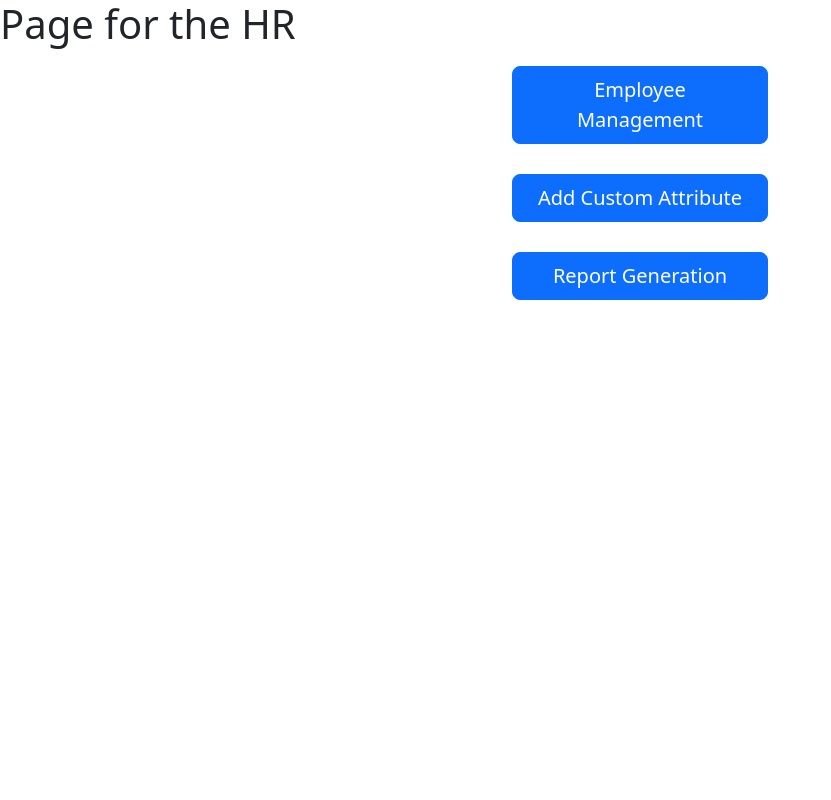
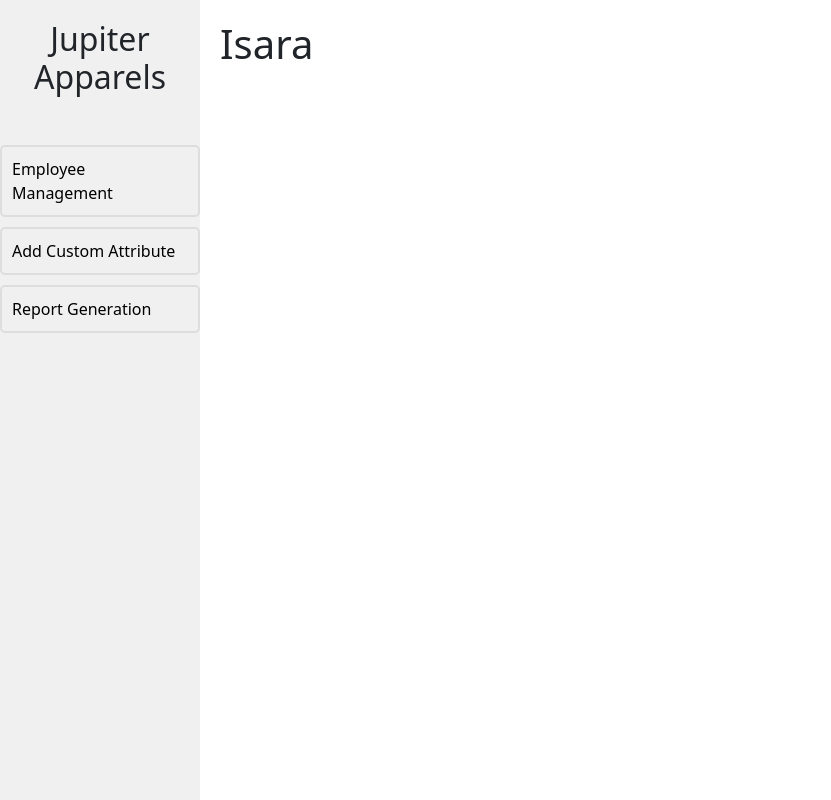
Before and after one commit to HarithaMihimal/HRMS-Project, a React (Vite) app in the folder WebApp/client/: page /PageHR/1 in a window 1280 px wide. Shown: the whole page, without its empty margins (0-831 px from the left). Built offline with nearby package versions, Linux system fonts and the light colour scheme.

Commit message:
Added a side bar

```diff
--- a/WebApp/client/package.json
+++ b/WebApp/client/package.json
@@ -10,6 +10,7 @@
     "preview": "vite preview"
   },
   "dependencies": {
+    "@tremor/react": "^3.10.0",
     "axios": "^1.5.1",
     "bootstrap": "^5.3.2",
     "date-fns": "^2.30.0",
--- a/WebApp/client/src/PageHR.jsx
+++ b/WebApp/client/src/PageHR.jsx
@@ -1,40 +1,44 @@
 import React from 'react';
-import { useNavigate } from 'react-router-dom';
+import { useNavigate, NavLink, Outlet } from 'react-router-dom';
 import { useParams } from 'react-router-dom';
+import './styles/PageHR.css'; // Import the CSS file
 
 function PageHR() {
   const { id_to_transfer } = useParams();
   console.log('id_to_transfer in PageHR:', id_to_transfer);
   const navigate = useNavigate(); // Define the navigate function
 
-  // Handler for the "Leave Request" button click
-  const handleLeaveRequestClick_1 = () => {
-    navigate(`/PageHR/${id_to_transfer}/EmployeeManagement`);
-  };
-  const handleLeaveRequestClick_2 = () => {
-    navigate(`/PageHR/${id_to_transfer}/AddCustom`);
-  };
-  const handleLeaveRequestClick_3 = () => {
-    navigate(`/PageHR/${id_to_transfer}/ReportGenaration`);
+  // Handler for the sidebar navigation
+  const handleSidebarLinkClick = (path) => {
+    navigate(path);
   };
 
   return (
-    <div>
-      <h1>Page for the HR</h1>
-      <div className="d-flex justify-content-center">
-        <button type="button" className="btn btn-primary btn-lg custom-button" onClick={handleLeaveRequestClick_1}>
-          Employee Management
-        </button>
+    <div className="page-container">
+      <div className="sidebar">
+      <div style={{ marginTop: '20px',marginBottom:'40px',display: 'flex',alignItems: 'center',textAlign: 'center' }}>
+        <h2>Jupiter Apparels</h2></div>
+        <ul>
+          <li>
+            <NavLink to={`/PageHR/${id_to_transfer}/EmployeeManagement`} activeClassName="active-link">
+              Employee Management
+            </NavLink>
+          </li>
+          <li>
+            <NavLink to={`/PageHR/${id_to_transfer}/AddCustom`} activeClassName="active-link">
+              Add Custom Attribute
+            </NavLink>
+          </li>
+          <li>
+            <NavLink to={`/PageHR/${id_to_transfer}/ReportGenaration`} activeClassName="active-link">
+              Report Generation
+            </NavLink>
+          </li>
+        </ul>
       </div>
-      <div className="d-flex justify-content-center">
-        <button type="button" className="btn btn-primary btn-lg custom-button" onClick={handleLeaveRequestClick_2}>
-          Add Custom Attribute
-        </button>
-      </div>
-      <div className="d-flex justify-content-center">
-        <button type="button" className="btn btn-primary btn-lg custom-button" onClick={handleLeaveRequestClick_3}>
-          Report Generation
-        </button>
+      <div className="content">
+        <h1>Isara</h1>
+        <Outlet />
       </div>
     </div>
   );
--- /dev/null
+++ b/WebApp/client/src/styles/PageHR.css
@@ -0,0 +1,62 @@
+
+  .sidebar ul {
+    list-style: none;
+    padding: 0;
+  }
+
+  .sidebar ul li {
+    margin-bottom: 10px;
+  }
+
+  .sidebar ul li a {
+    text-decoration: none;
+    color: #000;
+    display: block;
+    padding: 10px;
+  }
+
+  .sidebar ul li a.active-link {
+    font-weight: bold;
+  }
+
+  .content {
+    flex: 1;
+    padding: 20px;
+    display: flex;
+    flex-direction: column;
+    align-items: flex-start;
+  }
+
+  .content h1 {
+    margin-bottom: 20px;
+  }
+
+  .page-container {
+    display: flex;
+    height: 100vh;
+  }
+
+  .sidebar {
+    width: 200px;
+    background-color: #f0f0f0;
+    height: 100%;
+  }
+
+  .page-container {
+    display: flex;
+    height: 100vh;
+  }
+
+  .sidebar a {
+    display: block;
+    padding: 10px;
+    margin-bottom: 10px;
+    text-decoration: none;
+    color: #333;
+    border: 2px solid #ddd;
+    border-radius: 5px;
+  }
+
+  .sidebar a:hover {
+    background-color: #f8f8f8;
+  }
```
Also changed, not shown: 1 other file (tests, documents, lock files or other folders).
